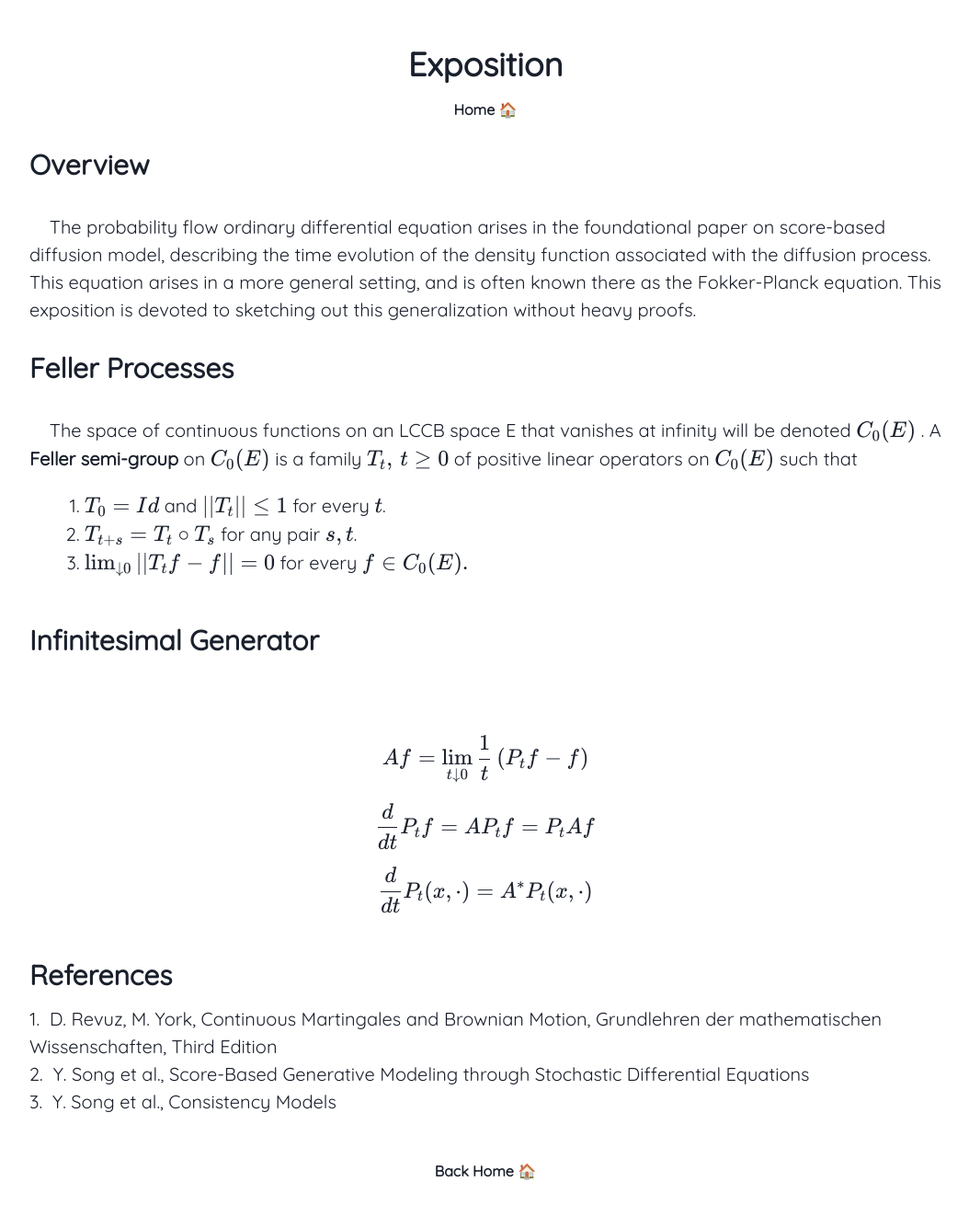
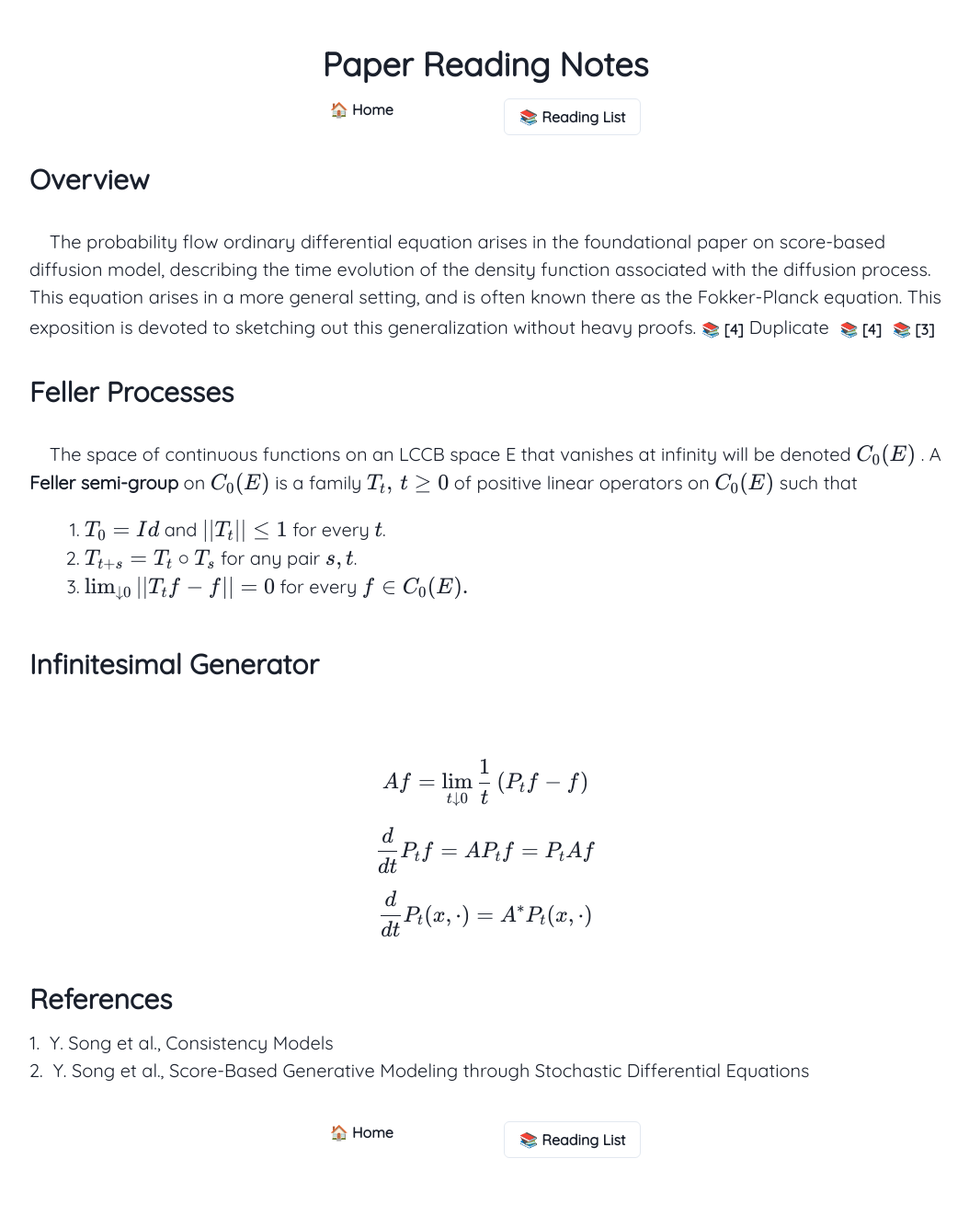
Before and after one commit to zhaoclaire/zhaoclaire.github.io, a Next.js app: page /fokker-planck in a window 1280 px wide. Shown: the top 1322 px of the page at 92% size, without its empty margins (112-1166 px from the left). After the commit the page ends 1299 px from the top, so only its background shows below. Built offline with nearby package versions, Linux system fonts and the light colour scheme.

Commit message:
Add many features

```diff
--- /dev/null
+++ b/app/(writings)/(diffusion-model)/fokker-planck/fokker-plank-references.tsx
@@ -0,0 +1,29 @@
+import { ReferenceItem } from "@/components/Reference";
+
+export const references: ReferenceItem[] = [
+  // {
+  //   id: 1,
+  //   title:
+  //     "D. Revuz, M. York, Continuous Martingales and Brownian Motion, Grundlehren der mathematischen Wissenschaften, Third Edition",
+
+  // },
+  // {
+  //   id: 2,
+  //   title:
+  //     "Y. Song et al., Score-Based Generative Modeling through Stochastic Differential Equations",
+  //   url: "https://arxiv.org/pdf/2011.13456",
+  // },
+  {
+    id: 3,
+    title: "Y. Song et al., Consistency Models",
+    url: "https://arxiv.org/pdf/2303.01469",
+    annotation:'other paper'
+  },
+  {
+    title:
+      "Y. Song et al., Score-Based Generative Modeling through Stochastic Differential Equations",
+    url: "https://arxiv.org/pdf/2011.13456",
+    id: 4,
+    annotation: "fundamental paper",
+  },
+];
--- a/app/(writings)/(diffusion-model)/fokker-planck/page.tsx
+++ b/app/(writings)/(diffusion-model)/fokker-planck/page.tsx
@@ -2,35 +2,71 @@
 import Blog from "@/components/Blog";
 import BlogTitle from "@/components/BlogTitle";
 import HeadingLinkable from "@/components/HeadingLinkable";
+import InlineReference from "@/components/InlineReference";
 import Items from "@/components/Items";
 import Math from "@/components/Math";
 import Paragraph from "@/components/Paragraph";
-import Reference from "@/components/Reference";
+import ReadingList from "@/components/ReadingList";
+import Reference, { ReferenceItem } from "@/components/Reference";
 import SectionTitle from "@/components/SectionTitle";
 import { Heading, ListItem, OrderedList, Text } from "@chakra-ui/react";
+import { useState } from "react";
 
+import { references } from "./fokker-plank-references";
 
 export default function FokkerPlanck() {
+  // template code for reading list ________________________________________
+  const [readingList, setReadingList] = useState<ReferenceItem[]>([]);
+  const [idList, setIdList] = useState<number[]>([])
 
+  function readingListHandler(id: number, inReadingList: boolean) {
+    if (inReadingList) {
+      // we must add reference to reading list if it is not present
 
-  const references = [
-    {
-      title:
-        "D. Revuz, M. York, Continuous Martingales and Brownian Motion, Grundlehren der mathematischen Wissenschaften, Third Edition",
-    },
-    {
-      title:
-        "Y. Song et al., Score-Based Generative Modeling through Stochastic Differential Equations",
-      url: "https://arxiv.org/pdf/2011.13456",
-    },
-    {
-      title: "Y. Song et al., Consistency Models",
-      url: "https://arxiv.org/pdf/2303.01469",
-    },
-  ];
+      let present = false;
+      readingList.forEach((reference) => {
+        if (reference.id == id) {
+          present = true;
+        }
+      });
+
+      if (!present) {
+        // search for ref of given id
+
+        let ref: ReferenceItem;
+        references.forEach((reference) => {
+          if (reference.id == id) {
+            ref = reference;
+            setReadingList([...readingList, ref]);
+            setIdList([...idList, id])
+            return;
+          }
+        });
+      }
+    } else {
+      // remove reference
+      setReadingList(readingList.filter((reference) => reference.id !== id));
+      setIdList(idList.filter((n) => n !== id))
+    }
+  }
+  // ________________________________________________________________________
+
+  let dummyRef: ReferenceItem = {
+    title:
+      "Y. Song et al., Score-Based Generative Modeling through Stochastic Differential Equations",
+    url: "https://arxiv.org/pdf/2011.13456",
+    id: 4,
+    annotation: "fundamental paper",
+  };
+  let dummyRef2: ReferenceItem = {
+    title:
+      "2Y. Song et al., Score-Based Generative Modeling through Stochastic Differential Equations",
+    url: "https://arxiv.org/pdf/2011.13456",
+    id: 3,
+    annotation: "fundamental paper2",
+  };
   return (
-    <Blog>
-      <BlogTitle title="Exposition" />
+    <Blog readingList={readingList}>
       <SectionTitle title="Overview" />
       <Paragraph>
         The probability flow ordinary differential equation arises in the
@@ -39,6 +75,21 @@ export default function FokkerPlanck() {
         This equation arises in a more general setting, and is often known there
         as the Fokker-Planck equation. This exposition is devoted to sketching
         out this generalization without heavy proofs.
+        <InlineReference
+          reference={dummyRef}
+          readingList={readingList}
+          readingListHandler={readingListHandler}
+        ></InlineReference>
+          Duplicate <InlineReference
+          reference={dummyRef}
+          readingList={readingList}
+          readingListHandler={readingListHandler}
+        ></InlineReference>
+        <InlineReference
+          reference={dummyRef2}
+          readingList={readingList}
+          readingListHandler={readingListHandler}
+        ></InlineReference>
       </Paragraph>
       <SectionTitle title="Feller Processes" />
       <Paragraph>
@@ -74,7 +125,7 @@ export default function FokkerPlanck() {
           display={true}
         />
       </Paragraph>
-      <Reference referenceList={references} />
+      <Reference referenceList={references} idList={idList}/>
     </Blog>
   );
 }
--- /dev/null
+++ b/components/Blog.module.css
@@ -0,0 +1,11 @@
+.heading {
+    margin-top: 6vh;
+    margin-bottom: 2vh;
+  }
+
+  @media only screen and (max-width: 600px) {
+    .heading {
+      margin-top: 3vh;
+      margin-bottom: 2vh;
+    }
+  }
--- a/components/Blog.tsx
+++ b/components/Blog.tsx
@@ -1,16 +1,93 @@
 "use client";
-import { Center, Link, Text } from "@chakra-ui/react";
+import {
+  Button,
+  Center,
+  Link,
+  SimpleGrid,
+  Text,
+  Heading,
+  Drawer,
+  DrawerBody,
+  DrawerFooter,
+  DrawerHeader,
+  DrawerOverlay,
+  DrawerContent,
+  DrawerCloseButton,
+  Container,
+} from "@chakra-ui/react";
 import NextLink from "next/link";
+import { useState } from "react";
+import { useDisclosure } from "@chakra-ui/react";
+import BlogTitle from "./BlogTitle";
+import styles from "./Blog.module.css";
+import { ReferenceItem } from "./Reference";
+import { ExternalLinkIcon, LinkIcon } from "@chakra-ui/icons";
 
-export default function Blog(props: any) {
+export default function Blog({
+  title,
+  children,
+  readingList = [],
+}: {
+  children: any;
+  readingList?: ReferenceItem[];
+  title?: any;
+}) {
+  const { isOpen, onOpen, onClose } = useDisclosure();
+
   return (
     <>
-      {props.children}
+      <Center flexDirection={"column"}>
+        <Heading className={styles.heading}>
+          {title ? title : "Paper Reading Notes"}
+        </Heading>
+        <SimpleGrid columns={2} spacing={10}>
+          <Link as={NextLink} href="/">
+            <Text as="b">🏠 Home</Text>
+          </Link>
+          <Button variant={"outline"} onClick={() => onOpen()}>
+            <Text as="b">
+              📚 Reading List{" "}
+              {readingList.length < 1 ? "" : `(${readingList.length})`}
+            </Text>
+          </Button>
+        </SimpleGrid>
+      </Center>
+      {children}
       <Center height="15vh">
-        <Link as={NextLink} href="/">
-          <Text as="b">Back Home 🏠</Text>
-        </Link>
+        <SimpleGrid columns={2} spacing={10}>
+          <Link as={NextLink} href="/">
+            <Text as="b">🏠 Home</Text>
+          </Link>
+          <Button variant={"outline"} onClick={() => onOpen()}>
+            <Text as="b">
+              📚 Reading List{" "}
+              {readingList.length < 1 ? "" : `(${readingList.length})`}
+            </Text>
+          </Button>
+        </SimpleGrid>
       </Center>
+
+      <Drawer onClose={onClose} isOpen={isOpen} size={"lg"}>
+        <DrawerOverlay />
+        <DrawerContent>
+          <DrawerCloseButton />
+          <DrawerHeader>Reading List 📚</DrawerHeader>
+          <DrawerBody>
+            {readingList.length == 0 && "nothing yet"}
+
+            {readingList.map((ref, index) => (
+              <Container key={index}>
+                [{index + 1}] {ref.title}{" "}
+                <Link as={NextLink} href={ref.url} isExternal>
+                  <Text as="b">
+                    <LinkIcon /> Link
+                  </Text>
+                </Link>
+              </Container>
+            ))}
+          </DrawerBody>
+        </DrawerContent>
+      </Drawer>
     </>
   );
 }
--- a/components/BlogTitle.tsx
+++ b/components/BlogTitle.tsx
@@ -1,20 +1,24 @@
-import { Box, Center, Text, Heading } from "@chakra-ui/react";
+import { Box, Center, SimpleGrid, Text, Heading, Button } from "@chakra-ui/react";
 import styles from "./BlogTitle.module.css";
 import NextLink from "next/link";
 import { Link } from "@chakra-ui/react";
 
-export default function BlogTitle({ title }: { title?: string }) {
+// deprecated in newer blogs, see Blogs.tsx
+export default function BlogTitle({ title, bookNumber=0 }: { title?: string, bookNumber?: number }) {
   return (
     <>
       <Center flexDirection={'column'}>
         <Heading className={styles.heading}>
           {title ? title : "Paper Reading Notes"}
         </Heading>
-        <Box>
+        <SimpleGrid columns={2} spacing={10}>
         <Link as={NextLink} href="/">
-            <Text as='b'>Home 🏠</Text>
+          <Text as="b">🏠 Home</Text>
         </Link>
-        </Box>
+        <Button variant={'outline'}>
+          <Text as="b">📚  Reading List {bookNumber < 1? '': `(${bookNumber})`}</Text>
+        </Button>
+        </SimpleGrid>
       </Center>
     </>
   );
--- /dev/null
+++ b/components/InlineReference.tsx
@@ -0,0 +1,97 @@
+"use client";
+
+import {
+  Box,
+  Button,
+  Checkbox,
+  Link,
+  Popover,
+  PopoverTrigger,
+  PopoverContent,
+  PopoverHeader,
+  PopoverBody,
+  PopoverFooter,
+  PopoverArrow,
+  PopoverCloseButton,
+  PopoverAnchor,
+  Text,
+} from "@chakra-ui/react";
+
+import { ViewIcon, ExternalLinkIcon, LinkIcon } from "@chakra-ui/icons";
+import { ReferenceItem } from "./Reference";
+import { useEffect, useState } from "react";
+
+//   // template code for reading list ________________________________________
+//   const [readingList, setReadingList] = useState<number[]>([]);
+
+//   function readingListHandler(id: number, inReadingList: boolean) {
+//     if (readingList.includes(id)) {
+//       setReadingList(readingList.filter((referencID) => referencID !== id));
+//     } else {
+//       setReadingList([...readingList, id]);
+//     }
+//   }
+//   // ________________________________________________________________________
+
+export default function InlineReference({
+  reference,
+  children = "",
+  readingList = [],
+  readingListHandler,
+}: {
+  children?: any;
+  reference: ReferenceItem;
+  readingList: ReferenceItem[];
+  readingListHandler: any;
+}) {
+  let inReadingList = false;
+  readingList.forEach((ref) => {
+    if (ref.id == reference.id) {
+      inReadingList = true;
+    }
+  });
+
+  const [status, setStatus] = useState(inReadingList);
+
+  useEffect(() => setStatus(inReadingList), [readingList]);
+
+  return (
+    <>
+      <Popover placement="bottom">
+        <PopoverTrigger>
+          <Button variant={"ghost"} p={"6px"}>
+            📚 [{reference.id}]{" "}
+          </Button>
+        </PopoverTrigger>
+        <PopoverContent>
+          <PopoverHeader fontWeight="semibold">Reference</PopoverHeader>
+          <PopoverArrow />
+          <PopoverCloseButton />
+          <PopoverBody>
+            <Box>
+              <Box>{children ? children : reference.annotation}</Box>
+              {reference.url && (
+                <Link href={reference.url} color={"teal.500"} isExternal>
+                  Paper
+                  <LinkIcon mx="2px" />
+                </Link>
+              )}
+            </Box>
+          </PopoverBody>
+          <PopoverFooter>
+            <Checkbox
+              colorScheme="green"
+              isChecked={status}
+              onChange={(e) => {
+                setStatus(e.target.checked);
+                readingListHandler(reference.id, e.target.checked);
+              }}
+            >
+              {!status ? "Add to reading list?" : "Added to reading list."}
+            </Checkbox>{" "}
+          </PopoverFooter>
+        </PopoverContent>
+      </Popover>
+    </>
+  );
+}
--- /dev/null
+++ b/components/ReadingList.tsx
@@ -0,0 +1,37 @@
+import {
+  Button,
+  Drawer,
+  DrawerBody,
+  DrawerFooter,
+  DrawerHeader,
+  DrawerOverlay,
+  DrawerContent,
+  DrawerCloseButton,
+} from "@chakra-ui/react";
+
+import { useState } from "react";
+import { useDisclosure } from "@chakra-ui/react";
+
+// deprecated in newer blogs, see ./Blogs.tsx
+export default function ReadingList() {
+  const [size, setSize] = useState("");
+  const { isOpen, onOpen, onClose } = useDisclosure();
+
+  const handleClick = (newSize: string) => {
+    setSize(newSize);
+    onOpen();
+  };
+
+  return (
+    <>
+      <Drawer onClose={onClose} isOpen={isOpen} size={"xl"}>
+        <DrawerOverlay />
+        <DrawerContent>
+          <DrawerCloseButton />
+          <DrawerHeader>Reading List 📚</DrawerHeader>
+          <DrawerBody>[1] Paper</DrawerBody>
+        </DrawerContent>
+      </Drawer>
+    </>
+  );
+}
--- a/components/Reference.tsx
+++ b/components/Reference.tsx
@@ -2,15 +2,19 @@
 import { Heading, Text, Container, Link } from "@chakra-ui/react";
 import NextLink from "next/link";
 
-interface ReferenceItem {
+export interface ReferenceItem {
+  id?: number;
   title: string;
   url?: string;
+  annotation?: any;
 }
 
 export default function Reference({
   referenceList,
+  idList,
 }: {
   referenceList: ReferenceItem[];
+  idList?: ReferenceItem[]
 }) {
   return (
     <>
@@ -20,7 +24,7 @@ export default function Reference({
         </Heading>
         {referenceList.map((reference, index) => (
           <div key={index}>
-            {1 + index}. <span>&nbsp;</span>
+            {1 + index}. {idList?.includes(reference.id) && '(In TODO)'}<span>&nbsp;</span>
             {reference.url ? (
               <Link as={NextLink} href={reference.url} isExternal>
                 {reference.title}
```
